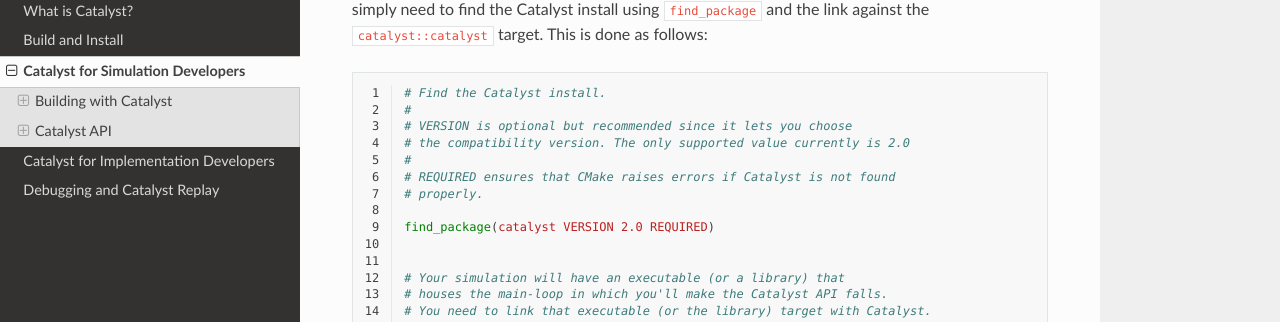
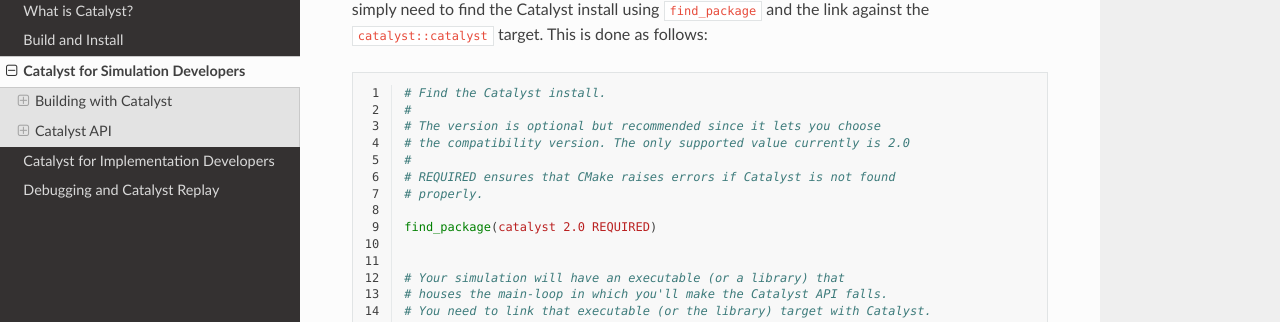
Before and after one commit to OpenChemistry/vtkcatalyst, a Sphinx documentation site: the page built from docs/for_simulation_developers.rst, in a window 1280 px wide and 900 px high, scrolled down 367 px. Shown: the part 141-463 px from the top of the window. Built offline with Sphinx 7.4.7 and the Read the Docs theme 2.0.0, drawn with Linux system fonts in a browser that asks for light colours.

Commit message:
CMake find_package does not handle VERSION keyword
* in `find_package`, `VERSION` keyword should not be used
as it is unhandle and raise a configuration error.
> find_package called with invalid argument "VERSION"

* Correct the doc and example as needed.

```diff
--- a/docs/for_simulation_developers.rst
+++ b/docs/for_simulation_developers.rst
@@ -27,13 +27,13 @@
 
     # Find the Catalyst install.
     #
-    # VERSION is optional but recommended since it lets you choose
+    # The version is optional but recommended since it lets you choose
     # the compatibility version. The only supported value currently is 2.0
     #
     # REQUIRED ensures that CMake raises errors if Catalyst is not found
     # properly.
 
-    find_package(catalyst VERSION 2.0 REQUIRED)
+    find_package(catalyst 2.0 REQUIRED)
 
 
     # Your simulation will have an executable (or a library) that
```
Also changed, not shown: 1 other file.
